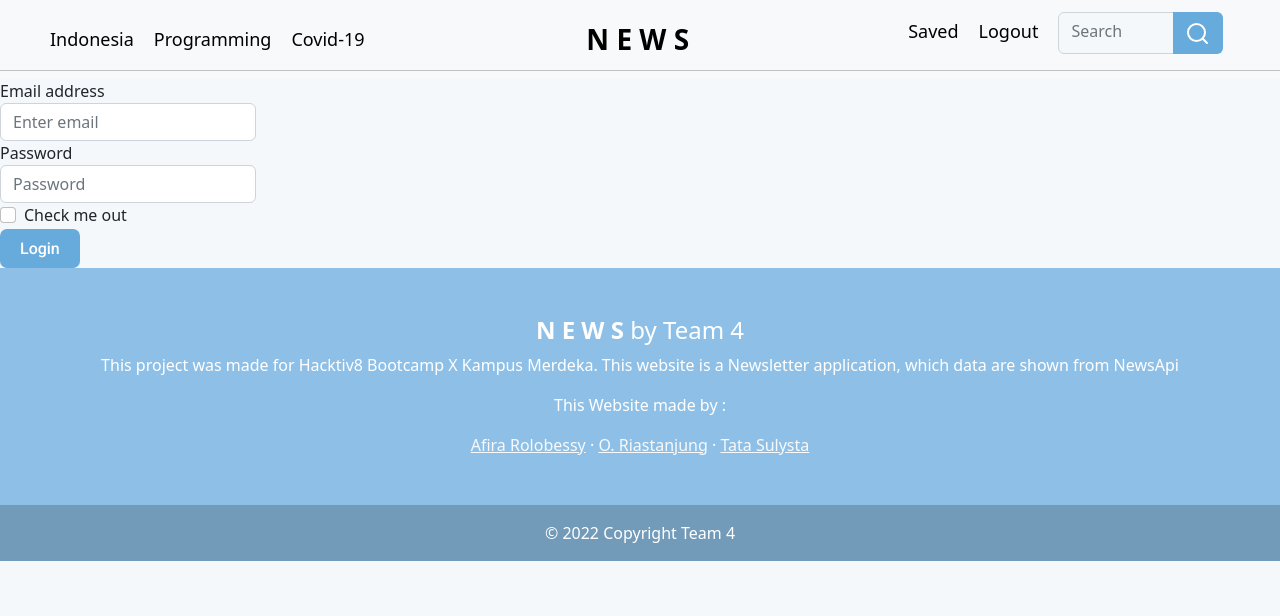
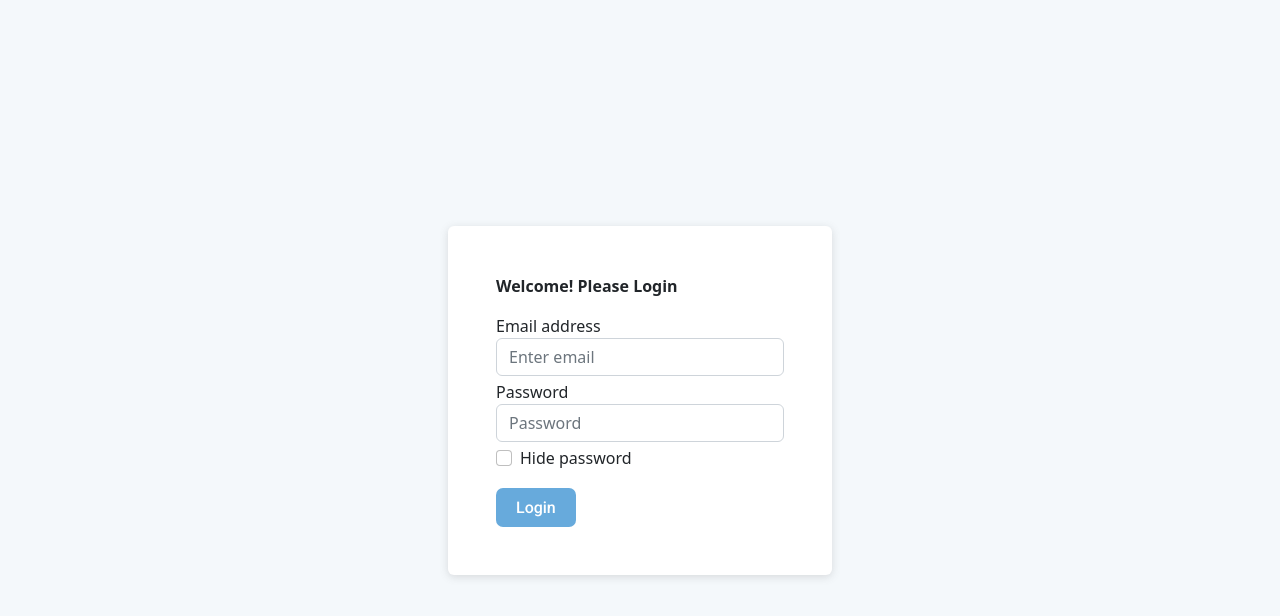
Before and after one commit to RCTN-KS-004-kelompok-4-tugas-1/NewsLetter-Application, a React (Create React App) app: page / in a window 1280 px wide. Shown: the top 616 px of the page. Built offline with nearby package versions, Linux system fonts and the light colour scheme.

Commit message:
feat: finalize login, private route

```diff
--- a/src/App.js
+++ b/src/App.js
@@ -1,32 +1,11 @@
 import './App.css';
 import 'bootstrap/dist/css/bootstrap.min.css';
-import { Routes, Route } from 'react-router-dom';
-import {
-  Indonesia,
-  HomePage,
-  Covid19,
-  Programming,
-  Saved,
-  NotFound,
-  Login,
-} from './pages';
-import Navbar from './components/Navbar';
-import Footer from './components/Footer';
+import GlobalRoute from './routes';
 
 function App() {
   return (
     <div className="App">
-      <Navbar />
-      <Routes>
-        <Route path="/" element={<Login />} />
-        <Route path="home-page" element={<HomePage />} />
-        <Route path="indonesia" element={<Indonesia />} />
-        <Route path="programming" element={<Programming />} />
-        <Route path="saved" element={<Saved />} />
-        <Route path="covid-19" element={<Covid19 />} />
-        <Route path="*" element={<NotFound />} />
-      </Routes>
-      <Footer />
+      <GlobalRoute />
     </div>
   );
 }
--- a/src/pages/Login/index.jsx
+++ b/src/pages/Login/index.jsx
@@ -3,56 +3,81 @@ import React from 'react';
 import useLogin from '../../utils/hooks/useLogin';
 
 function Login() {
-  const [err, hide, state, { handleSubmit, handleChange, setHide }] =
+  const [err, hide, state, { handleSubmit, handleChange, setHide, setErr }] =
     useLogin();
   return (
-    <div style={{ width: '20%' }}>
+    <main
+      className="w-100  justify-content-center d-flex align-items-center "
+      style={{ height: '100vh' }}
+    >
+      <div
+        style={{
+          width: '30%',
+          backgroundColor: 'white',
+          boxShadow: 'rgba(99, 99, 99, 0.2) 0px 2px 8px 0px',
+        }}
+        className="p-5 rounded position-relative"
+      >
         <form action="submit" onSubmit={handleSubmit}>
-        <div class="form-group">
+          <p style={{ fontWeight: 'bold' }}>Welcome! Please Login</p>
+          {err && (
+            <small
+              id="formHelp"
+              className="form-text text-danger position-absolute "
+              style={{
+                right: '10px',
+                bottom: '10px',
+              }}
+            >
+              *{err}
+            </small>
+          )}
+          <div className="form-group mt-1">
             <label for="exampleInputEmail1">Email address</label>
             <input
               type="email"
-            class="form-control"
+              className="form-control"
               id="email"
               aria-describedby="emailHelp"
               placeholder="Enter email"
+              required
+              onMouseDown={() => setErr('')}
               onChange={handleChange}
               value={state.email}
             />
           </div>
-        <div class="form-group">
+          <div className="form-group mt-1">
             <label for="exampleInputPassword1">Password</label>
             <input
-            type="password"
-            class="form-control"
+              type={hide ? 'password' : 'text'}
+              className="form-control"
               id="password"
               placeholder="Password"
+              onMouseDown={() => setErr('')}
               value={state.password}
+              required
               onChange={handleChange}
             />
           </div>
-        <div class="form-check">
+          <div class="form-check pb-3 mt-1">
             <input
               type="checkbox"
-            class="form-check-input"
-            id="exampleCheck1"
+              className="form-check-input"
+              id="unhide"
               value={hide}
               onChange={() => setHide((state) => !state)}
             />
-          <label class="form-check-label" for="exampleCheck1">
-            Check me out
+            <label className="form-check-label" for="exampleCheck1">
+              Hide password
             </label>
           </div>
-        {err && (
-          <small id="formHelp" class="form-text text-muted">
-            {err}
-          </small>
-        )}
+
           <Button type="submit" onClick={handleSubmit}>
             Login
           </Button>
         </form>
       </div>
+    </main>
   );
 }
 
--- /dev/null
+++ b/src/routes/index.jsx
@@ -0,0 +1,32 @@
+import React from 'react';
+import { Routes, Route } from 'react-router-dom';
+import {
+  Indonesia,
+  HomePage,
+  Covid19,
+  Programming,
+  Saved,
+  NotFound,
+  Login,
+} from '../pages';
+import PrivateRoute from './privateRoute';
+
+function GlobalRoute() {
+  return (
+    <>
+      <Routes>
+        <Route path="/" element={<Login />} />
+        <Route element={<PrivateRoute />}>
+          <Route path="home-page" element={<HomePage />} />
+          <Route path="indonesia" element={<Indonesia />} />
+          <Route path="programming" element={<Programming />} />
+          <Route path="saved" element={<Saved />} />
+          <Route path="covid-19" element={<Covid19 />} />
+          <Route path="*" element={<NotFound />} />
+        </Route>
+      </Routes>
+    </>
+  );
+}
+
+export default GlobalRoute;
--- /dev/null
+++ b/src/routes/privateRoute.jsx
@@ -0,0 +1,21 @@
+import React from 'react';
+import { Outlet } from 'react-router-dom';
+import Navbar from '../components/Navbar';
+import Footer from '../components/Footer';
+import Notfound from '../pages/NotFound';
+import isAuth from '../utils/helpers/authentication';
+
+function PrivateRoute() {
+  const auth = isAuth();
+  return auth ? (
+    <>
+      <Navbar />
+      <Outlet />
+      <Footer />
+    </>
+  ) : (
+    <Notfound />
+  );
+}
+
+export default PrivateRoute;
--- a/src/utils/constants/account.js
+++ b/src/utils/constants/account.js
@@ -2,3 +2,4 @@ export const account = {
   email: 'dummy@gmail.com',
   password: 'dummy123',
 };
+export const loginToken = 'loggedinToken';
--- /dev/null
+++ b/src/utils/helpers/authentication.js
@@ -0,0 +1,5 @@
+import { loginToken } from '../constants/account';
+export default function isAuth() {
+  const token = localStorage.getItem('Login');
+  return token === loginToken;
+}
--- a/src/utils/hooks/useLogin.js
+++ b/src/utils/hooks/useLogin.js
@@ -1,12 +1,13 @@
-import { account } from '../../utils/constants/account';
+import { account, loginToken } from '../../utils/constants/account';
 import { useNavigate } from 'react-router-dom';
 import { useEffect, useState } from 'react';
+import isAuth from '../helpers/authentication';
 
 const initialValue = {
   email: '',
   password: '',
 };
-const loginToken = 'loggedinToken';
+
 function useLogin() {
   const [state, setState] = useState(initialValue);
   const [err, setErr] = useState('');
@@ -30,11 +31,10 @@ function useLogin() {
     }
   };
   useEffect(() => {
-    const token = localStorage.getItem('Login');
-    token === loginToken && navigate('/home-page');
+    isAuth() && navigate('/home-page');
     //eslint-disable-next-line
   }, []);
-  return [err, hide, state, { handleSubmit, handleChange, setHide }];
+  return [err, hide, state, { handleSubmit, handleChange, setHide, setErr }];
 }
 
 export default useLogin;
```
Lines whose indentation alone changed are shown as unchanged.
